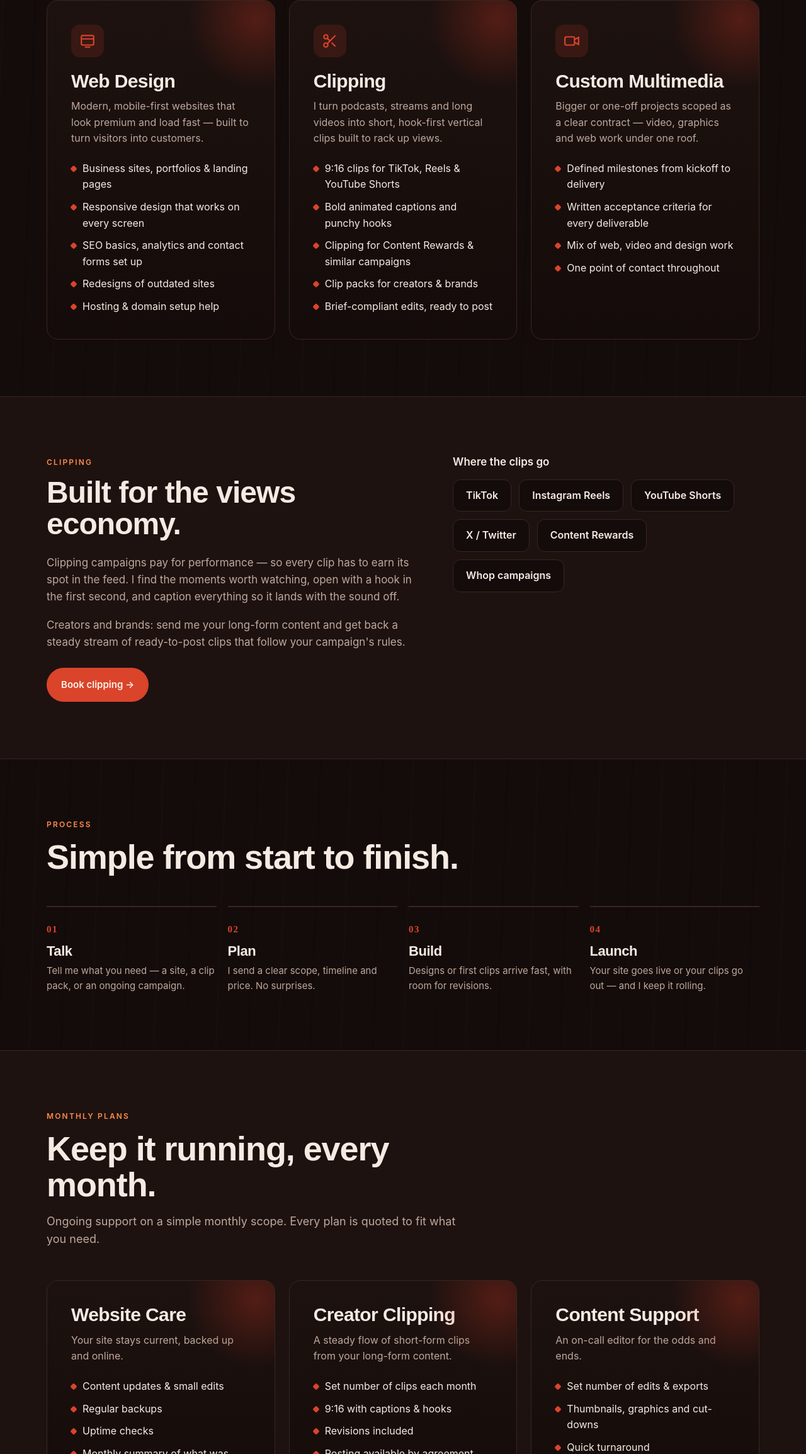
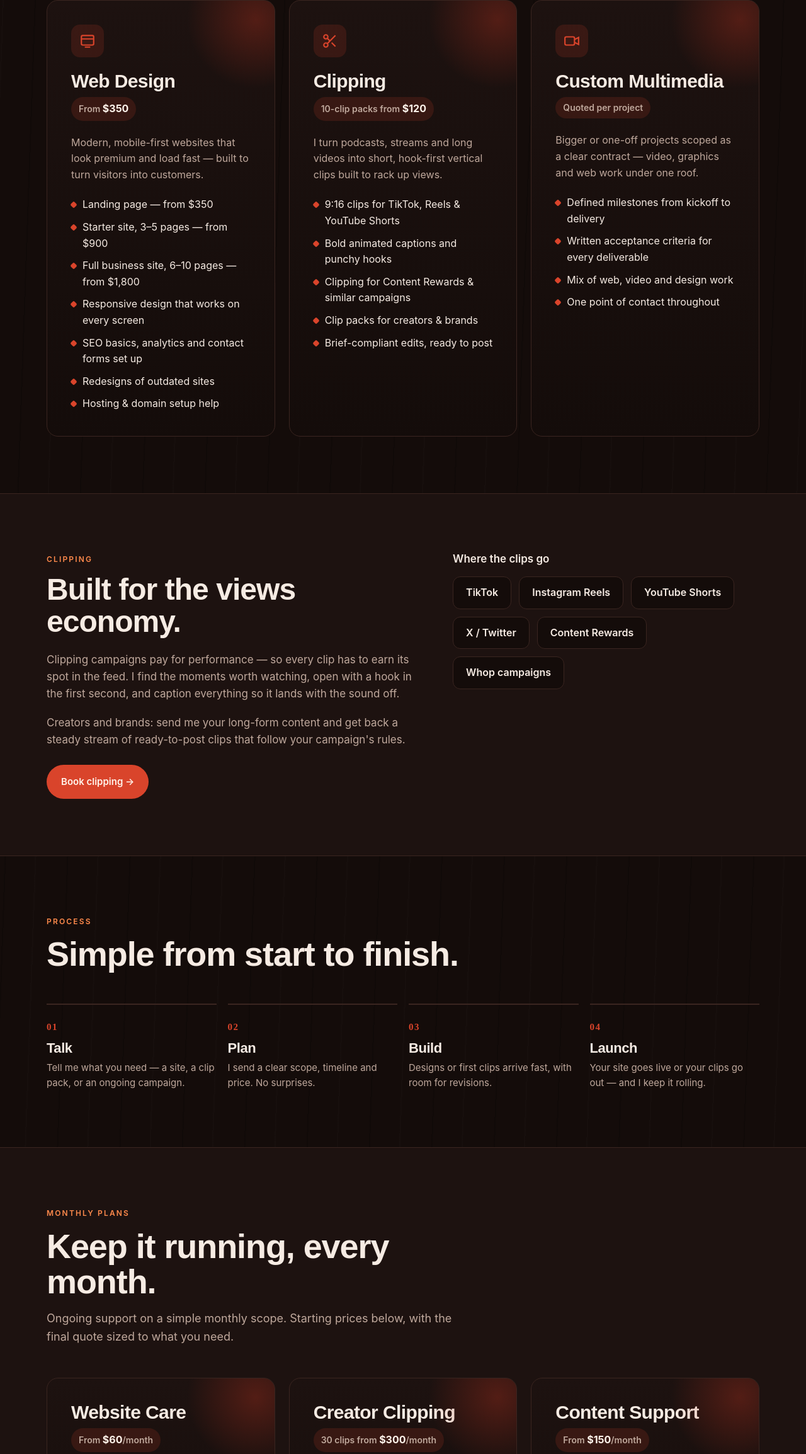
Before and after one commit to TeRakau/RedBarkStudios, a plain HTML site: page index.html in a window 1280 px wide. Shown: the part 1206-3514 px from the top of the page at 63% size. Drawn offline with Linux system fonts and the light colour scheme.

Commit message:
Add starting prices (#2)
* Add starting prices to services and monthly plans

Co-Authored-By: Claude Opus 5.5 <noreply@anthropic.com>
Claude-Session: https://claude.ai/code/session_01Ts48tdAXvPG9KvgmBuB5jX

* Shorten the Web Design price badge

Co-Authored-By: Claude Opus 5.5 <noreply@anthropic.com>
Claude-Session: https://claude.ai/code/session_01Ts48tdAXvPG9KvgmBuB5jX

---------

Co-authored-by: Claude <noreply@anthropic.com>

```diff
--- a/index.html
+++ b/index.html
@@ -91,6 +91,8 @@ section{padding:90px 0}
 .svc::before{content:"";position:absolute;top:-80px;right:-80px;width:220px;height:220px;border-radius:50%;background:radial-gradient(var(--red2),transparent 70%);opacity:.35}
 .svc .ico{width:52px;height:52px;border-radius:14px;background:rgba(217,68,43,.15);color:var(--red);display:grid;place-items:center;margin-bottom:22px}
 .svc h3{font-size:30px;margin-bottom:12px}
+.price{display:inline-block;margin:-2px 0 16px;padding:6px 12px;border-radius:999px;background:rgba(217,68,43,.15);color:var(--ember);font-weight:600;font-size:14px}
+.price b{color:var(--cream);font-size:16px}
 .svc>p{color:var(--muted);margin-bottom:22px}
 .svc ul{list-style:none;display:grid;gap:10px}
 .svc li{display:flex;gap:10px;align-items:flex-start}
@@ -226,9 +228,12 @@ footer .socials span{display:none}
         <article class="svc reveal">
           <div class="ico"><svg width="26" height="26" viewBox="0 0 24 24" fill="none" stroke="currentColor" stroke-width="2"><rect x="3" y="4" width="18" height="14" rx="2"/><path d="M3 9h18M8 21h8"/></svg></div>
           <h3>Web Design</h3>
+          <p class="price">From <b>$350</b></p>
           <p>Modern, mobile-first websites that look premium and load fast — built to turn visitors into customers.</p>
           <ul>
-            <li>Business sites, portfolios & landing pages</li>
+            <li>Landing page — from $350</li>
+            <li>Starter site, 3–5 pages — from $900</li>
+            <li>Full business site, 6–10 pages — from $1,800</li>
             <li>Responsive design that works on every screen</li>
             <li>SEO basics, analytics and contact forms set up</li>
             <li>Redesigns of outdated sites</li>
@@ -238,6 +243,7 @@ footer .socials span{display:none}
         <article class="svc reveal">
           <div class="ico"><svg width="26" height="26" viewBox="0 0 24 24" fill="none" stroke="currentColor" stroke-width="2"><circle cx="6" cy="6" r="3"/><circle cx="6" cy="18" r="3"/><path d="M20 4 8.1 15.9M14.5 14.5 20 20M8.1 8.1 12 12"/></svg></div>
           <h3>Clipping</h3>
+          <p class="price">10-clip packs from <b>$120</b></p>
           <p>I turn podcasts, streams and long videos into short, hook-first vertical clips built to rack up views.</p>
           <ul>
             <li>9:16 clips for TikTok, Reels & YouTube Shorts</li>
@@ -250,6 +256,7 @@ footer .socials span{display:none}
         <article class="svc reveal">
           <div class="ico"><svg width="26" height="26" viewBox="0 0 24 24" fill="none" stroke="currentColor" stroke-width="2"><rect x="2" y="6" width="14" height="12" rx="2"/><path d="m16 10 6-3v10l-6-3"/></svg></div>
           <h3>Custom Multimedia</h3>
+          <p class="price">Quoted per project</p>
           <p>Bigger or one-off projects scoped as a clear contract — video, graphics and web work under one roof.</p>
           <ul>
             <li>Defined milestones from kickoff to delivery</li>
@@ -292,20 +299,23 @@ footer .socials span{display:none}
 
   <section id="plans" class="band">
     <div class="wrap">
-      <div class="head reveal"><span class="eyebrow">Monthly plans</span><h2>Keep it running, every month.</h2><p>Ongoing support on a simple monthly scope. Every plan is quoted to fit what you need.</p></div>
+      <div class="head reveal"><span class="eyebrow">Monthly plans</span><h2>Keep it running, every month.</h2><p>Ongoing support on a simple monthly scope. Starting prices below, with the final quote sized to what you need.</p></div>
       <div class="services">
         <article class="svc reveal">
           <h3>Website Care</h3>
+          <p class="price">From <b>$60</b>/month</p>
           <p>Your site stays current, backed up and online.</p>
           <ul><li>Content updates & small edits</li><li>Regular backups</li><li>Uptime checks</li><li>Monthly summary of what was done</li></ul>
         </article>
         <article class="svc reveal">
           <h3>Creator Clipping</h3>
+          <p class="price">30 clips from <b>$300</b>/month</p>
           <p>A steady flow of short-form clips from your long-form content.</p>
           <ul><li>Set number of clips each month</li><li>9:16 with captions & hooks</li><li>Revisions included</li><li>Posting available by agreement</li></ul>
         </article>
         <article class="svc reveal">
           <h3>Content Support</h3>
+          <p class="price">From <b>$150</b>/month</p>
           <p>An on-call editor for the odds and ends.</p>
           <ul><li>Set number of edits & exports</li><li>Thumbnails, graphics and cut-downs</li><li>Quick turnaround</li><li>Roll your requests into one place</li></ul>
         </article>
@@ -333,7 +343,7 @@ footer .socials span{display:none}
         <details><summary>What is clipping?</summary><p>Clipping means cutting the best moments out of long-form content — podcasts, streams, interviews — into short vertical videos. Platforms like Content Rewards pay clippers based on the views those clips earn for the creator or brand.</p></details>
         <details><summary>Can you clip for my own channel?</summary><p>Yes. Send your long-form videos and I'll deliver captioned, ready-to-post clips on a schedule that suits you.</p></details>
         <details><summary>Do you offer ongoing work?</summary><p>Yes — there are three monthly plans: Website Care (updates, backups, uptime checks, small edits), Creator Clipping (a set number of clips each month) and Content Support (a set number of edits and exports).</p></details>
-        <details><summary>How do I pay?</summary><p>You'll get a clear quote up front. Larger web projects are usually split into a deposit and a final payment on launch.</p></details>
+        <details><summary>How do I pay?</summary><p>Every service has a starting price listed above, and you'll get a clear quote up front before any work begins. Larger web projects are usually split into a deposit and a final payment on launch.</p></details>
       </div>
     </div>
   </section>
```
